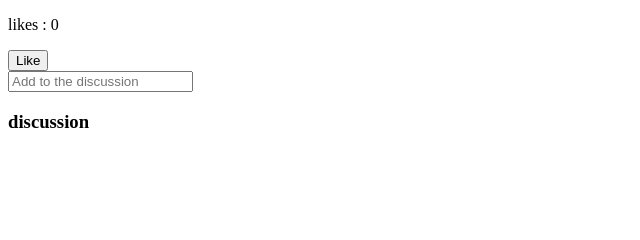
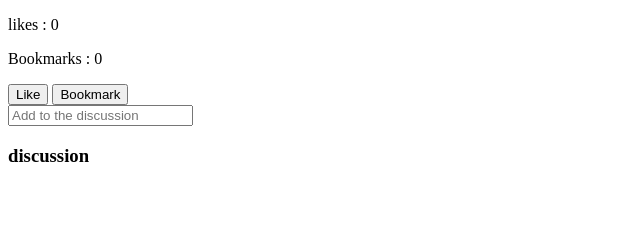
Before and after one commit to fredcodee/Blog, a Flask app: page /blog/1 in a window 1280 px wide. Shown: the part 75-315 px from the top of the page, without its empty margins (0-640 px from the left). Run offline with Flask 2, Linux system fonts and the light colour scheme; data that the repository does not hold is empty.

Commit message:
bookmarks  added

```diff
--- a/app/main.py
+++ b/app/main.py
@@ -1,6 +1,6 @@
 import stripe
 from flask import Blueprint, redirect, render_template, request, flash, url_for, abort, jsonify
-from app.models import User, Blogpost, Likes,Comment
+from app.models import User, Blogpost, Likes,Comment, Bookmark
 #from app.forms import
 from app import db
 from flask_login import login_required, current_user
@@ -128,7 +128,16 @@ def blog(idd):
   get_blog = Blogpost.query.get(int(idd))
   likes = Likes.query.filter(Likes.blogpost_likes.has(id=int(idd))).all()
   comments = Comment.query.filter(Comment.blogpost_comments.has(id=int(idd))).all()
-  return render_template("article.html", blog=get_blog, discussion=comments, likes=len(likes))
+  bookmarks = Bookmark.query.filter(Bookmark.blogpost_bookmarks.has(id=int(idd))).all()
+
+  context = {
+    "blog" : get_blog,
+    "discussion" : comments,
+    "likes" : len(likes),
+    "bookmarks" : len(bookmarks)
+  }
+
+  return render_template("article.html", **context)
 
 #likes
 @main.route("/likes/<idd>")
@@ -174,7 +183,26 @@ def delete_comment(idd):
   flash("comment deleted")
   return redirect(url_for("main.blog", idd=idd))
 
-#bookmark
+#bookmark article
+@main.route("/bookmark/<idd>")
+@login_required
+def bookmark(idd):
+  #check if user has bookmarked before and unbookmark
+  check_user = Bookmark.query.filter(Bookmark.blogpost_bookmarks.has(id=int(idd)))
+  for user in check_user:
+    if user.user_bookmark.name == current_user.name:
+      db.session.delete(user)
+      db.session.commit()
+      flash("Removed from bookmarks")
+      return redirect(url_for("main.blog", idd=idd))
+
+  get_blog = Blogpost.query.get(int(idd))
+  new_bookmark = Bookmark(user_bookmark=current_user, blogpost_bookmarks=get_blog)
+
+  db.session.add(new_bookmark)
+  db.session.commit()
+  flash("Bookmarked!")
+  return redirect(url_for("main.blog", idd=idd))
 #social media share
 
 
--- a/app/templates/article.html
+++ b/app/templates/article.html
@@ -33,9 +33,11 @@
   </div>
   <div>
     <p>likes : {{likes}}</p>
+    <p>Bookmarks : {{bookmarks}}</p>
   </div>
   <div class="comments">
     <a href="/likes/{{blog.id}}"><button>Like</button></a>
+    <a href="/bookmark/{{blog.id}}"><button>Bookmark</button></a>
     <div>
       <form action="/comments/{{blog.id}}" method="POST">
         <input type="text" placeholder="Add to the discussion" name="comment">
```
Also changed, not shown: app/models.py (+8 -0 lines), migrations/versions/1713d82e5425_.py (added, +35 -0 lines).
